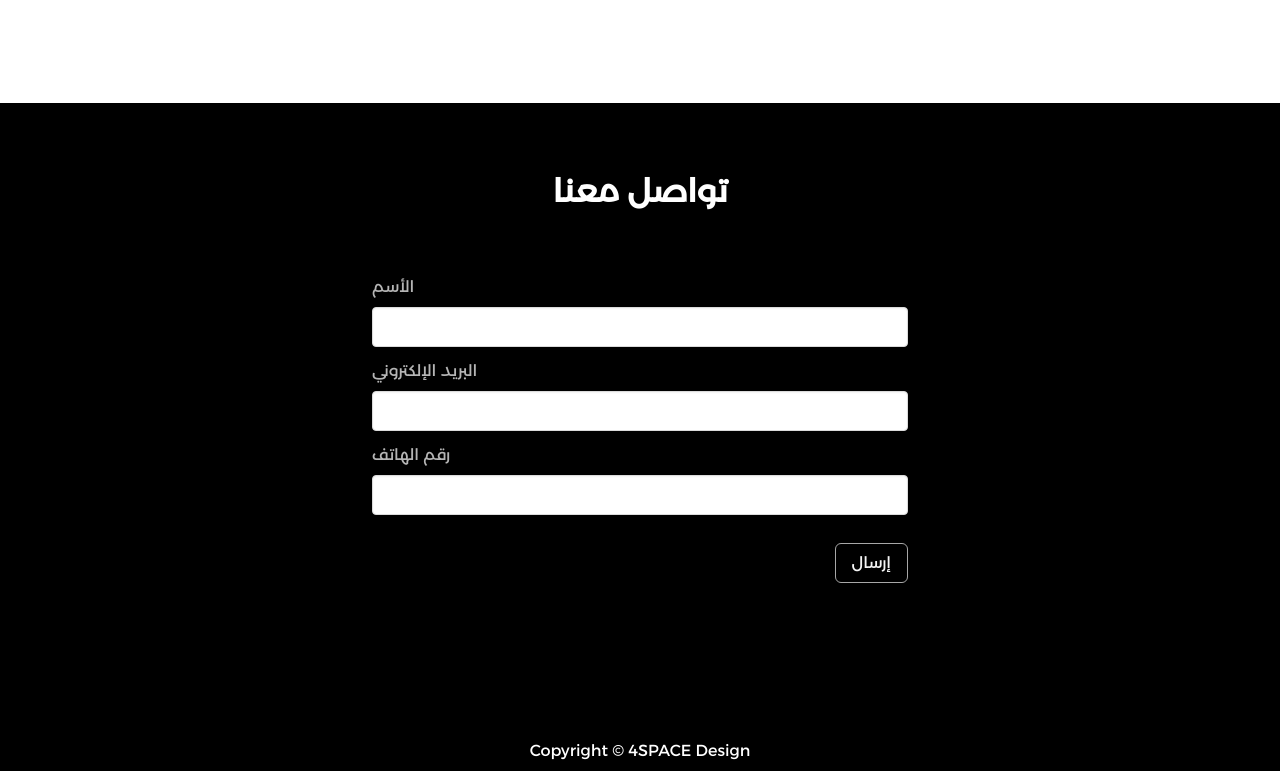
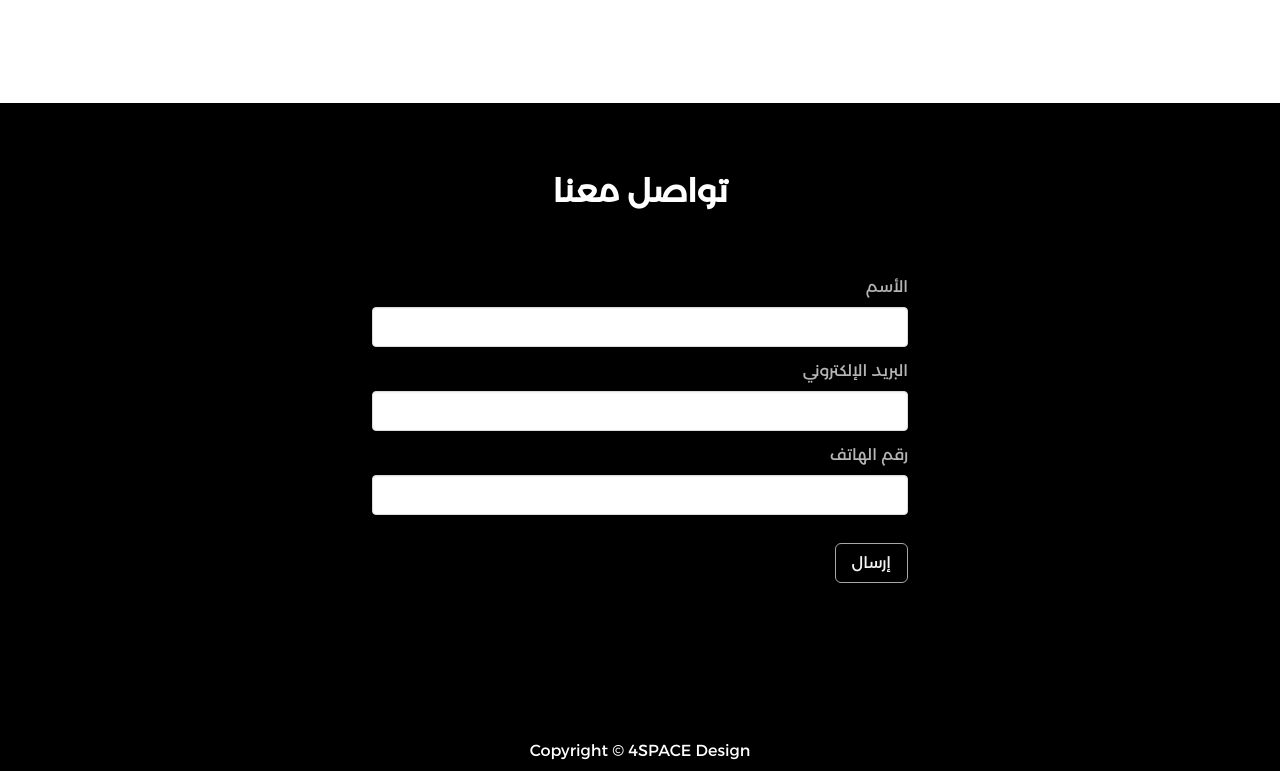
Before and after one commit to 4spaceit/4space-Landing, a React (Vite) app: page /ar/retail in a window 1280 px wide. Shown: the part 3972-4743 px from the top of the page. Built offline with nearby package versions, Linux system fonts and the light colour scheme.

Commit message:
Update Form.jsx

```diff
--- a/src/components/ar/Form.jsx
+++ b/src/components/ar/Form.jsx
@@ -54,7 +54,7 @@ export default function Form(props) {
     <div className=" mt-3" id={id}>
       <form className=" form" onSubmit={submit}>
         <div className="field">
-          <label className="label has-text-left" htmlFor="name">
+          <label className="label has-text-right" htmlFor="name">
             الأسم
           </label>
           <div className="control">
@@ -68,7 +68,7 @@ export default function Form(props) {
           </div>
         </div>
         <div className="field">
-          <label className="label has-text-left" htmlFor="email">
+          <label className="label has-text-right" htmlFor="email">
             البريد الإلكتروني
           </label>
           <div className="control">
@@ -84,7 +84,7 @@ export default function Form(props) {
         </div>
 
         <div className="field">
-          <label className="label has-text-left" htmlFor="mobile">
+          <label className="label has-text-right" htmlFor="mobile">
             رقم الهاتف
           </label>
           <div className="control">
```
